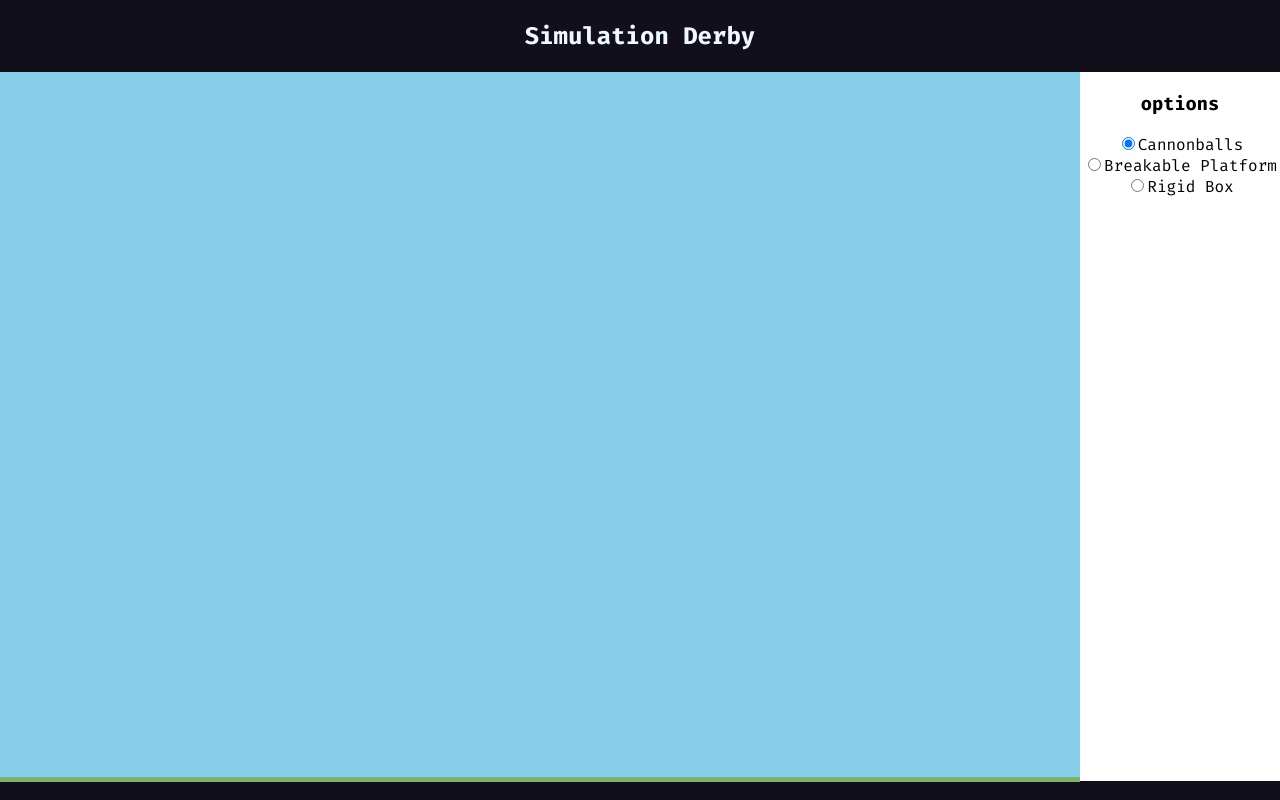
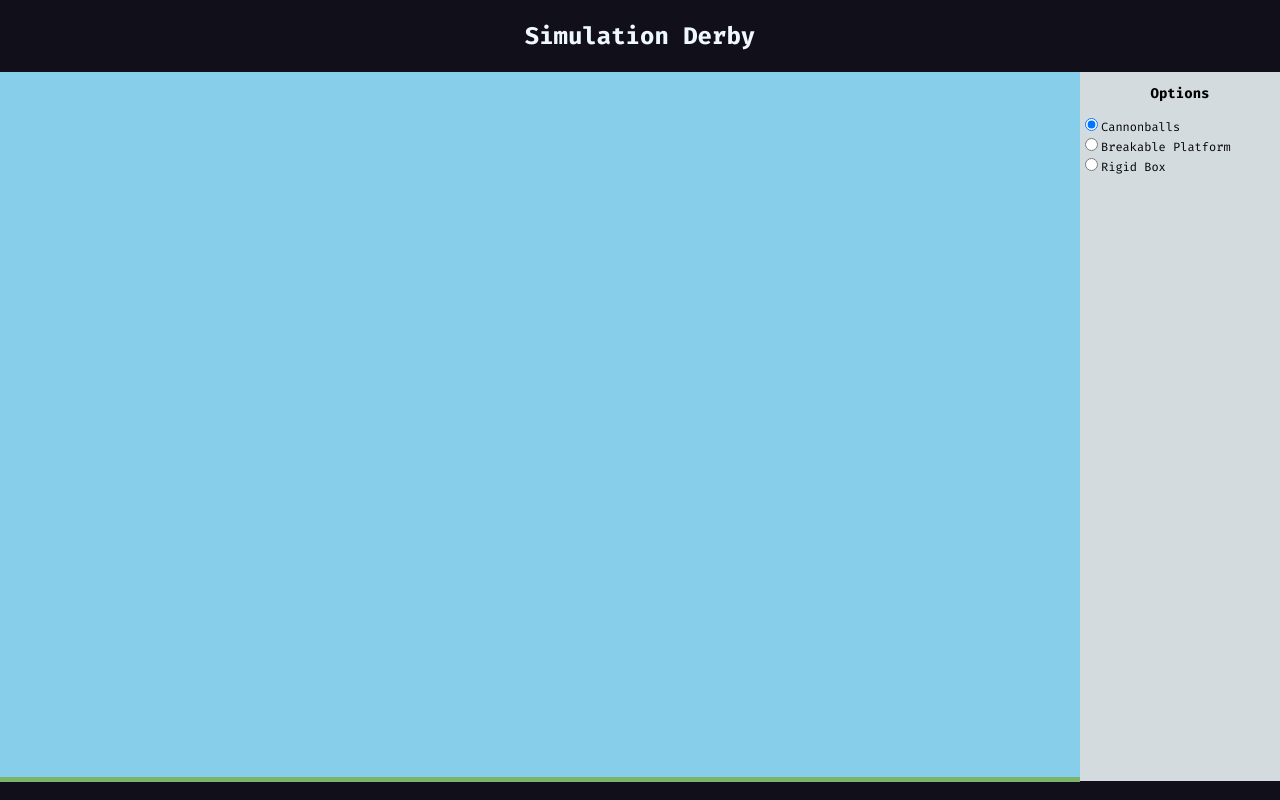
Before and after one commit to ProgrammerSahil/simulationDerby, a React (Vite) app: page / in a window 1280 px wide. Built offline with nearby package versions, Linux system fonts and the light colour scheme.

Commit message:
fixed double cannonballs spawning

```diff
--- a/src/App.css
+++ b/src/App.css
@@ -22,11 +22,18 @@ body {
 }
 
 .optionsContainer{
-  background-color: white;
+  background-color: #d4dbdf;
   width:100%;
-  text-align: center;
+  text-align: left;
   margin-bottom:5px;
   font-family: "Fira Code", monospace;
   font-optical-sizing: auto;
   font-style: normal;
+  font-size: 12px;
+  line-height: 15px;
+
 }
+
+.optionsContainer h3{
+  text-align: center;
+}
--- a/src/App.tsx
+++ b/src/App.tsx
@@ -113,7 +113,6 @@ function App() {
       };
 
       const canvas = renderer.canvas;
-      canvas.addEventListener("click", handleClick);
       canvas.addEventListener("mousemove", handleMouseMove);
       canvas.addEventListener("mousedown", handleMousePress);
       canvas.addEventListener("mouseup", handleMousePress);
@@ -153,7 +152,7 @@ function App() {
       <div className="mainContainer">
         <div ref={containerRef} />
         <div className="optionsContainer">
-          <h3>options</h3>
+          <h3>Options</h3>
           <div>
             <input
               type="radio"
```
